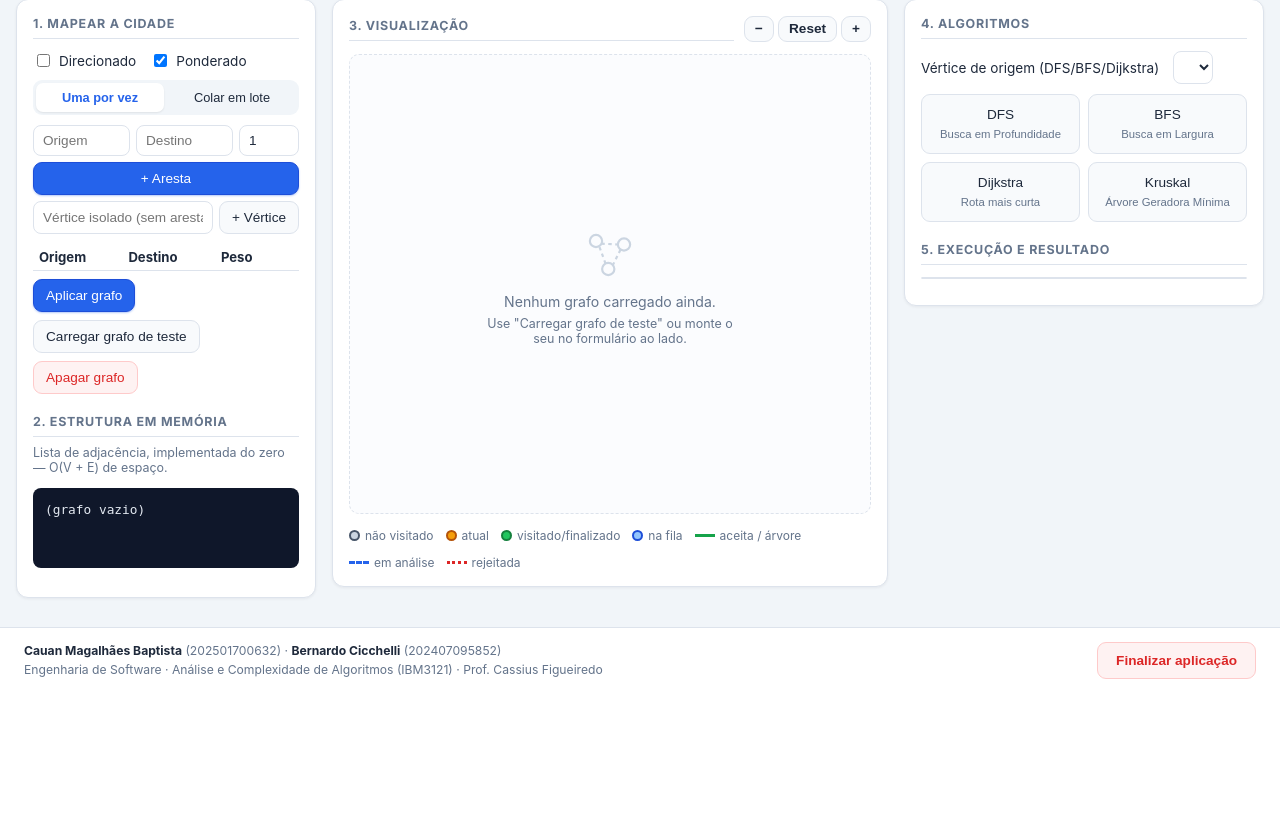
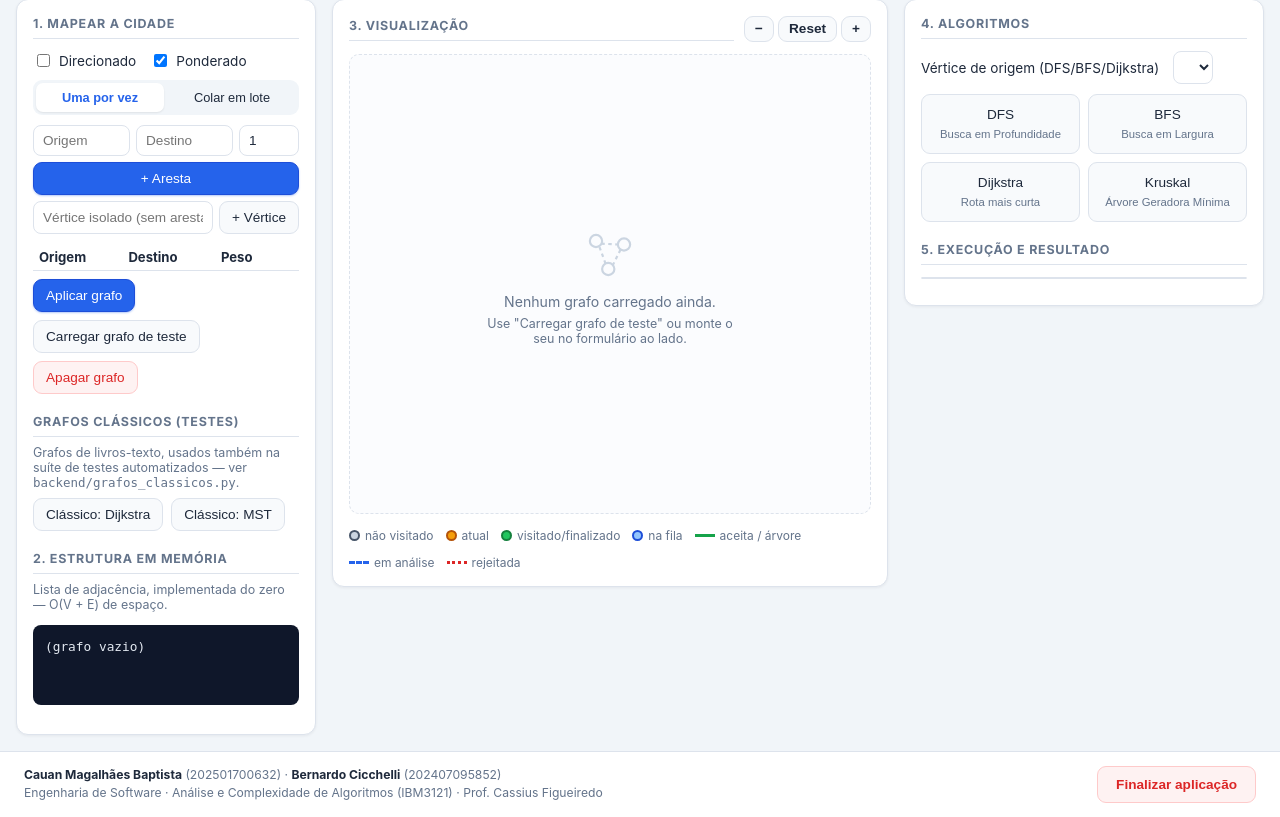
Before and after one commit to CauanB26/smartnet-analyzer, a Flask app: page / in a window 1280 px wide. Shown: the part 107-924 px from the top of the page. Before the commit the page ends 786 px from the top, so only its background shows below. Run offline with Flask 3, Linux system fonts and the light colour scheme; lists and menus that the app fills with data are empty.

Commit message:
Expoe grafos classicos na interface e documenta a suite de testes
- Novo modulo backend/grafos_classicos.py: fonte unica dos grafos
  classicos (Dijkstra e MST), usada tanto pelos testes quanto pela API
- Novos botoes "Clássico: Dijkstra" / "Clássico: MST" na interface, que
  carregam esses grafos e mostram o resultado esperado na tela para
  comparacao visual (sem precisar rodar pytest)
- README: secao com as tabelas de arestas e resultados esperados dos
  dois grafos classicos
- Guard contra "Aplicar grafo" vazio (evita apagar o grafo atual sem
  querer)

```diff
--- a/backend/app.py
+++ b/backend/app.py
@@ -1,6 +1,12 @@
 from flask import Flask, jsonify, render_template, request
 
 from algorithms import bfs, dfs, dijkstra, kruskal
+from grafos_classicos import (
+    DIJKSTRA_CLASSICO_RESULTADO_ESPERADO,
+    MST_CLASSICO_CUSTO_ESPERADO,
+    grafo_dijkstra_classico,
+    grafo_mst_classico,
+)
 from graph import Graph, grafo_teste
 
 app = Flask(
@@ -56,6 +62,33 @@ def carregar_grafo_teste():
     return jsonify(estado["grafo"].to_dict())
 
 
+_GRAFOS_CLASSICOS = {
+    "dijkstra": {
+        "construtor": grafo_dijkstra_classico,
+        "descricao": "Grafo classico (livro-texto) para Dijkstra: 5 vertices, direcionado.",
+        "resultado_esperado": f"Distancias esperadas a partir de s: {DIJKSTRA_CLASSICO_RESULTADO_ESPERADO}",
+    },
+    "mst": {
+        "construtor": grafo_mst_classico,
+        "descricao": "Grafo classico (livro-texto) para MST: 9 vertices, nao-direcionado.",
+        "resultado_esperado": f"Custo total esperado da MST (Kruskal): {MST_CLASSICO_CUSTO_ESPERADO}",
+    },
+}
+
+
+@app.route("/api/grafo-classico/<nome>", methods=["POST"])
+def carregar_grafo_classico(nome):
+    info = _GRAFOS_CLASSICOS.get(nome)
+    if info is None:
+        return jsonify({"erro": f"Grafo classico '{nome}' nao existe."}), 404
+
+    estado["grafo"] = info["construtor"]()
+    resposta = estado["grafo"].to_dict()
+    resposta["descricao"] = info["descricao"]
+    resposta["resultado_esperado"] = info["resultado_esperado"]
+    return jsonify(resposta)
+
+
 def _vertice_origem_valido(grafo, dados):
     origem = str(dados.get("origem", "")).strip()
     if origem not in grafo.get_vertices():
--- /dev/null
+++ b/backend/grafos_classicos.py
@@ -0,0 +1,63 @@
+"""
+Grafos classicos de livros-texto de algoritmos (ex.: CLRS - Cormen,
+Leiserson, Rivest, Stein, "Introduction to Algorithms"), usados tanto
+pelos testes automatizados (test_grafos_classicos.py) quanto pela propria
+aplicacao (botoes "Grafo classico" na interface) - para demonstrar que a
+implementacao funciona corretamente em grafos conhecidos e nunca vistos
+durante o desenvolvimento, o mesmo cenario de quando o professor propoe
+um grafo inedito na apresentacao.
+
+Cada funcao documenta tambem o resultado esperado, para que a corretude
+possa ser conferida "a olho" (sem rodar os testes) tanto pelo grupo
+quanto pelo professor.
+"""
+
+from graph import Graph
+
+DIJKSTRA_CLASSICO_RESULTADO_ESPERADO = {"s": 0, "t": 8, "x": 9, "y": 5, "z": 7}
+MST_CLASSICO_CUSTO_ESPERADO = 37
+
+
+def grafo_dijkstra_classico():
+    """Grafo direcionado e ponderado classico (5 vertices: s, t, x, y, z),
+    usado em livros-texto de algoritmos para ilustrar o Dijkstra.
+
+    Distancias minimas esperadas a partir de s:
+        s=0, t=8, x=9, y=5, z=7
+    """
+    g = Graph(directed=True, weighted=True)
+    arestas = [
+        ("s", "t", 10), ("s", "y", 5),
+        ("t", "x", 1), ("t", "y", 2),
+        ("x", "z", 4),
+        ("y", "t", 3), ("y", "x", 9), ("y", "z", 2),
+        ("z", "s", 7), ("z", "x", 6),
+    ]
+    for origem, destino, peso in arestas:
+        g.add_edge(origem, destino, peso)
+    return g
+
+
+def grafo_mst_classico():
+    """Grafo nao-direcionado e ponderado classico (9 vertices, a..i),
+    usado em livros-texto de algoritmos para ilustrar MST (Kruskal/Prim).
+
+    Custo total esperado da arvore geradora minima: 37
+    (um conjunto possivel de arestas: g-h(1), c-i(2), f-g(2), a-b(4),
+    c-f(4), c-d(7), a-h(8), d-e(9) - pode variar em caso de empate de
+    peso, mas o custo total minimo e sempre 37).
+    """
+    g = Graph(directed=False, weighted=True)
+    arestas = [
+        ("a", "b", 4), ("a", "h", 8),
+        ("b", "c", 8), ("b", "h", 11),
+        ("c", "d", 7), ("c", "f", 4), ("c", "i", 2),
+        ("d", "e", 9), ("d", "f", 14),
+        ("e", "f", 10),
+        ("f", "g", 2),
+        ("g", "h", 1), ("g", "i", 6),
+        ("h", "i", 7),
+    ]
+    for origem, destino, peso in arestas:
+        g.add_edge(origem, destino, peso)
+    return g
--- a/frontend/static/script.js
+++ b/frontend/static/script.js
@@ -40,6 +40,8 @@ function bindUI() {
   document.getElementById("btn-grafo-teste").addEventListener("click", carregarGrafoTeste);
   document.getElementById("btn-limpar-grafo").addEventListener("click", limparGrafo);
   document.getElementById("btn-importar-lote").addEventListener("click", importarLote);
+  document.getElementById("btn-grafo-classico-dijkstra").addEventListener("click", () => carregarGrafoClassico("dijkstra"));
+  document.getElementById("btn-grafo-classico-mst").addEventListener("click", () => carregarGrafoClassico("mst"));
 
   document.querySelectorAll(".tab-btn").forEach((btn) => {
     btn.addEventListener("click", () => {
@@ -213,6 +215,11 @@ async function fetchGrafo() {
 }
 
 async function aplicarGrafo() {
+  if (pendingEdges.length === 0 && pendingVertices.length === 0) {
+    showToast('Nenhuma aresta ou vértice informado. Use "Apagar grafo" se a intenção é esvaziar.', "error");
+    return;
+  }
+
   const body = {
     directed: document.getElementById("chk-directed").checked,
     weighted: document.getElementById("chk-weighted").checked,
@@ -244,6 +251,29 @@ async function carregarGrafoTeste() {
 
   renderAll(data);
   showToast("Grafo de teste do enunciado carregado.", "success");
+}
+
+async function carregarGrafoClassico(nome) {
+  const resp = await fetch(`/api/grafo-classico/${nome}`, { method: "POST" });
+  const data = await resp.json();
+  if (!resp.ok) {
+    showToast(data.erro || "Erro ao carregar grafo clássico.", "error");
+    return;
+  }
+
+  document.getElementById("chk-directed").checked = data.directed;
+  document.getElementById("chk-weighted").checked = data.weighted;
+  document.getElementById("input-peso").disabled = !data.weighted;
+  pendingEdges = edgesFromAdjacency(data);
+  pendingVertices = [];
+  renderEdgeTable();
+  renderVertexList();
+
+  renderAll(data);
+  const infoBox = document.getElementById("classico-info");
+  infoBox.textContent = `${data.descricao} ${data.resultado_esperado}`;
+  infoBox.hidden = false;
+  showToast("Grafo clássico carregado — veja o resultado esperado destacado ao lado.", "success");
 }
 
 async function limparGrafo() {
@@ -294,6 +324,7 @@ async function runAlgorithm(tipo, btnEl) {
 
 function renderAll(data) {
   currentGraphData = data;
+  document.getElementById("classico-info").hidden = true;
   renderAdjacencyView(data);
   renderGraphSvg(data);
   populateOriginSelect(data);
--- a/frontend/templates/index.html
+++ b/frontend/templates/index.html
@@ -63,6 +63,14 @@
         <button id="btn-grafo-teste">Carregar grafo de teste</button>
         <button id="btn-limpar-grafo" class="btn-danger">Apagar grafo</button>
       </div>
+
+      <h2>Grafos clássicos (testes)</h2>
+      <p class="hint">Grafos de livros-texto, usados também na suíte de testes automatizados — ver <code>backend/grafos_classicos.py</code>.</p>
+      <div class="button-row">
+        <button id="btn-grafo-classico-dijkstra" data-nome="dijkstra">Clássico: Dijkstra</button>
+        <button id="btn-grafo-classico-mst" data-nome="mst">Clássico: MST</button>
+      </div>
+      <div id="classico-info" class="complexity-box" hidden></div>
 
       <h2>2. Estrutura em memória</h2>
       <p class="hint">Lista de adjacência, implementada do zero — O(V + E) de espaço.</p>
```
Also changed, not shown: backend/test_grafos_classicos.py (+9 -39 lines), README.md.
